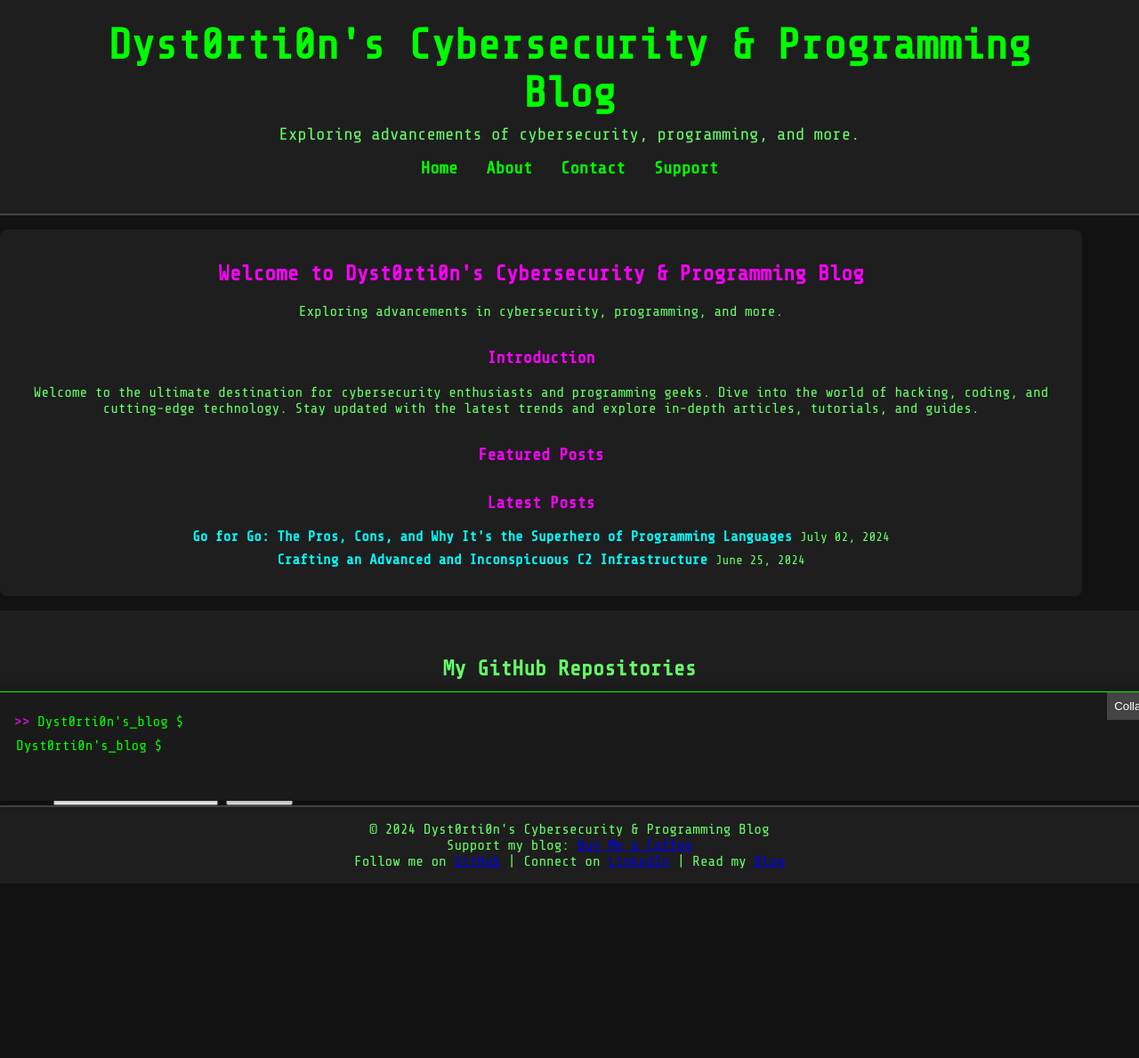
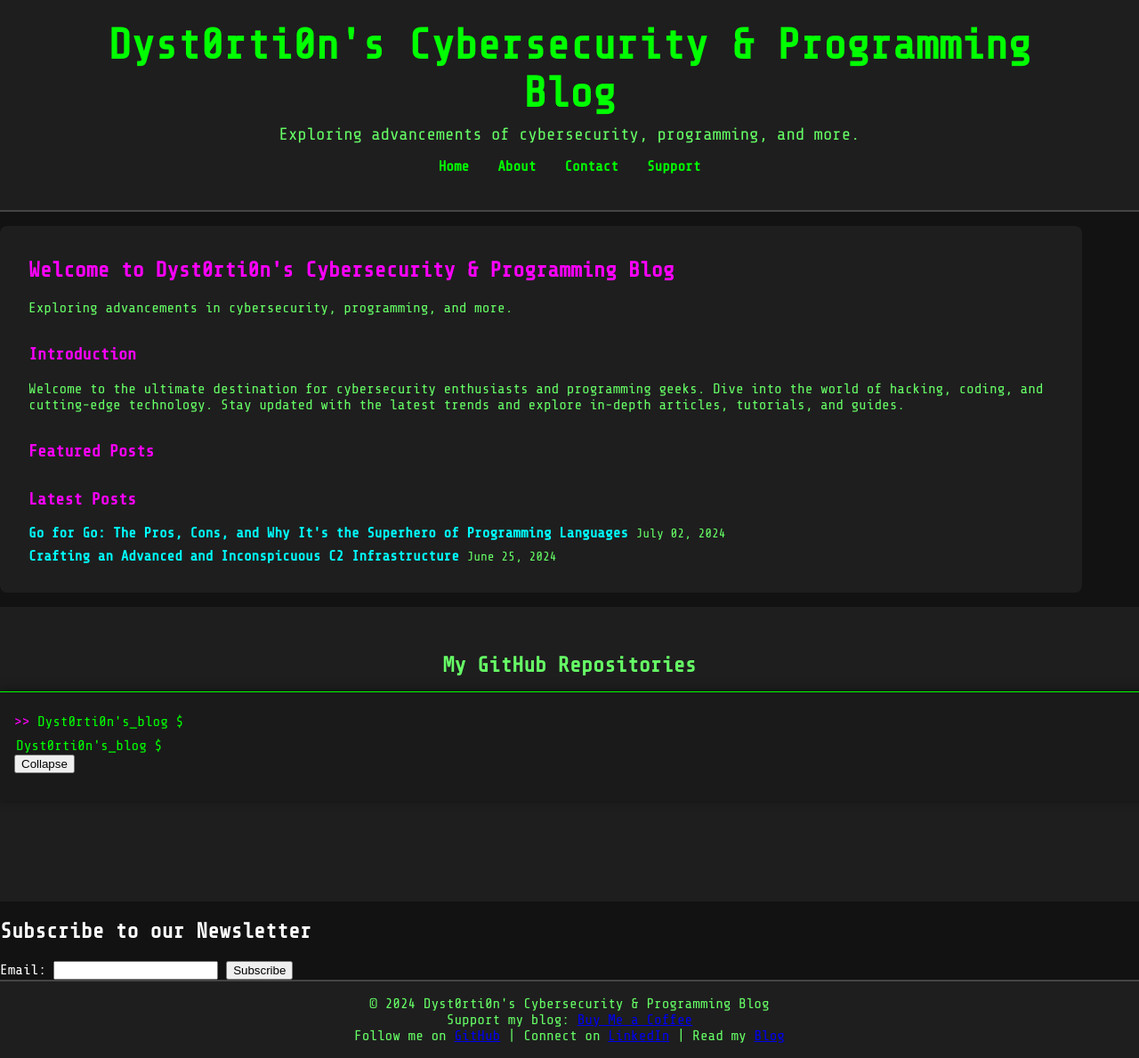
Before and after one commit to Dyst0rti0n/Dyst0rti0n.github.io, a Jekyll site: the page built from index.md, in a window 1280 px wide. Shown: the whole page at 89% size. Built offline with Jekyll 4.4.1, drawn with Linux system fonts in a browser that asks for light colours; a script that is not in the unit is left out; before the commit the page ends 993 px from its top, so only the background shows below that.

Commit message:
UI changes

```diff
--- a/assets/css/style.css
+++ b/assets/css/style.css
@@ -11,7 +11,6 @@
   width: 90%;
   max-width: 1200px;
   margin: 0 auto;
-  text-align: center; /* Centering the content */
 }
 
 header {
@@ -56,7 +55,6 @@
   text-decoration: none;
   font-weight: bold;
   transition: color 0.3s;
-  font-size: 1.2rem; /* Increase font size */
 }
 
 nav ul li a:hover {
@@ -92,13 +90,6 @@
 .content a:hover {
   color: #005799;
   text-decoration: underline;
-}
-
-.content .post-date {
-  display: block;
-  margin-top: 0.5rem;
-  color: #66ff66;
-  font-size: 0.9rem;
 }
 
 footer {
@@ -162,7 +153,7 @@
   bottom: 0;
   left: 0;
   width: 100%;
-  height: 10%; /* Initial height reduced */
+  height: 10%; /* Reduced initial height */
   max-height: 50%;
   border-top: 1px solid #00ff00;
   background: #1a1a1a;
@@ -194,21 +185,6 @@
   color: #fff;
   line-height: 10px;
   font-size: 12px;
-}
-
-#collapse-btn {
-  position: absolute;
-  top: 0;
-  right: 0;
-  background: #444;
-  color: #fff;
-  border: none;
-  padding: 0.5rem;
-  cursor: pointer;
-}
-
-#collapse-btn:hover {
-  background: #666;
 }
 
 @keyframes typing {
@@ -378,10 +354,13 @@
 
 .carousel-container {
   max-width: 100%;
+  height: 200px; /* Increased height for the container */
   overflow-x: auto;
   white-space: nowrap;
   scrollbar-width: none; /* Hide scrollbar for Firefox */
   -ms-overflow-style: none; /* Hide scrollbar for IE and Edge */
+  overflow-y: hidden; /* Prevent vertical scrolling */
+  cursor: grab; /* Cursor change for dragging */
 }
 
 .carousel-container::-webkit-scrollbar {
@@ -396,15 +375,14 @@
   margin: 0 10px;
   transition: transform 0.3s ease;
   cursor: pointer;
-  width: 250px; /* Adjusted width */
-  word-wrap: break-word; /* Ensure word wrapping */
+  width: 300px; /* Adjusted width */
+  word-wrap: break-word; /* Ensure text wraps */
 }
 
 .repo:hover {
   transform: scale(1.05);
 }
 
-/* Responsive adjustments */
 @media (max-width: 600px) {
   header h1 {
     font-size: 2rem;
@@ -419,6 +397,6 @@
   }
 
   #terminal {
-    height: 10%; /* Reduced initial height for smaller screens */
+    height: 20%;
   }
 }
--- a/assets/js/repos.js
+++ b/assets/js/repos.js
@@ -24,6 +24,36 @@
                 }
             }
             setInterval(scrollCarousel, 30); // Adjust the interval for smoother scrolling
+
+            // Enable drag scrolling
+            let isDown = false;
+            let startX;
+            let scrollLeft;
+
+            reposContainer.addEventListener('mousedown', (e) => {
+                isDown = true;
+                reposContainer.classList.add('active');
+                startX = e.pageX - reposContainer.offsetLeft;
+                scrollLeft = reposContainer.scrollLeft;
+            });
+
+            reposContainer.addEventListener('mouseleave', () => {
+                isDown = false;
+                reposContainer.classList.remove('active');
+            });
+
+            reposContainer.addEventListener('mouseup', () => {
+                isDown = false;
+                reposContainer.classList.remove('active');
+            });
+
+            reposContainer.addEventListener('mousemove', (e) => {
+                if (!isDown) return;
+                e.preventDefault();
+                const x = e.pageX - reposContainer.offsetLeft;
+                const walk = (x - startX) * 3; // Scroll-fast
+                reposContainer.scrollLeft = scrollLeft - walk;
+            });
         })
         .catch(error => console.error('Error fetching repos:', error));
 });
```
